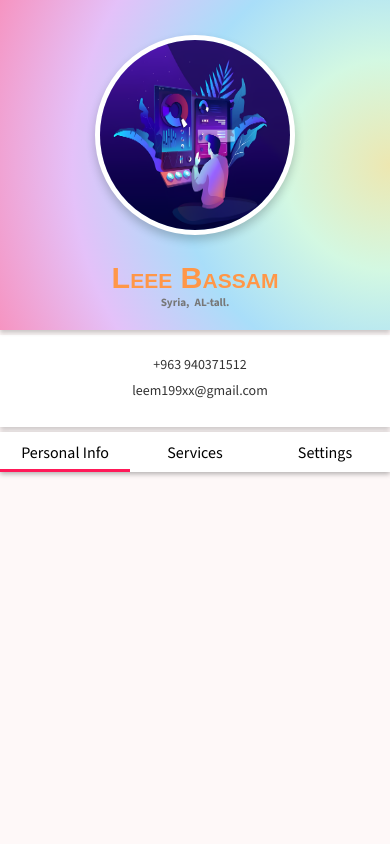
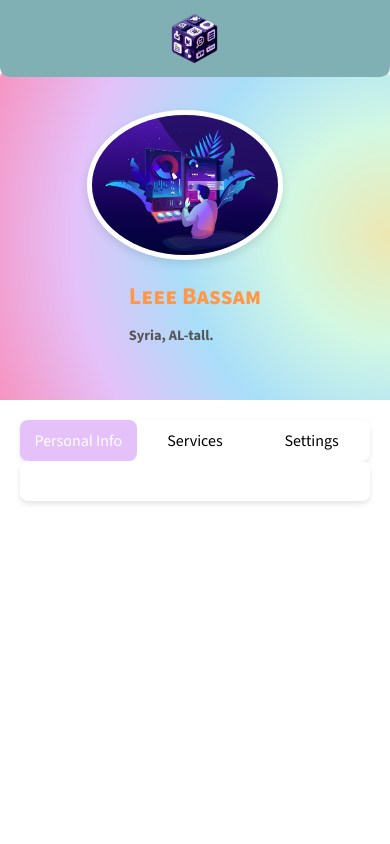
Before and after one commit to BaraaHalabi/Service-Provider-Web, a React (Create React App) app: page /profile in a window 390 px wide. Shown: the top 844 px of the page. Built offline with nearby package versions, Linux system fonts and the light colour scheme.

Commit message:
user profile

```diff
--- a/src/App.js
+++ b/src/App.js
@@ -29,7 +29,15 @@ export default function App() {
             </Layout>
           }
         />
-        <Route path="/profile" element={<UserProfile />} />
+
+        <Route
+          path="/profile"
+          element={
+            <Layout>
+              <UserProfile />
+            </Layout>
+          }
+        />
         <Route path="/login" element={<Login />} />
         <Route path="/sign-up" element={<SignUp />} />
         <Route path="/more-services" element={<MoreServicesPage />} />
--- a/src/login/Login.js
+++ b/src/login/Login.js
@@ -54,6 +54,7 @@ const Login = () => {
   };
 
   return (
+
     <div className={styles.container}>
       <form
         className={styles.formLogin}
--- a/src/pages/NavBar/style.css
+++ b/src/pages/NavBar/style.css
@@ -1,7 +1,7 @@
 nav {
   position: fixed;
   top: 0;
-  border-radius: 0 0 15px 15px;
+  border-radius: 0 0 10px 10px;
   padding: 1.5rem 0;
   background-color: #80afb4;
   width: 100%;
--- a/src/pages/UserProfile/index.tsx
+++ b/src/pages/UserProfile/index.tsx
@@ -1,6 +1,7 @@
 import React, { useState } from "react";
 import "./style.css";
 import pic from "../../img/analytics.png";
+
 const UserProfile = () => {
   const [activeTab, setActiveTab] = useState(0);
 
@@ -9,7 +10,7 @@ const UserProfile = () => {
   };
 
   return (
-    <div>
+    <div className="profile-container">
       {/* Profile Header */}
       <div className="profile-header">
         {/* Profile Image */}
@@ -18,33 +19,28 @@ const UserProfile = () => {
         </div>
         {/* User Name and Address */}
         <div className="profile-nav-info">
-          <h3 className="user-name">Leee Bassam </h3>
+          <h3 className="user-name">Leee Bassam</h3>
           <div className="address">
             <p id="state" className="state">
-              Syria,
+              Syria, AL-tall.
             </p>
-            <span id="country" className="country">
-              AL-tall.
-            </span>
           </div>
         </div>
+      </div>
 
-        {/* Notification */}
-      </div>
       {/* Main Body */}
       <div className="main-bd">
-        {/* Left Side */}
-        <div className="left-side">
+        {/* <div className="left-side">
           <div className="profile-side">
-            {/* Mobile Number and Email */}
             <p className="mobile-no">
               <i className="fa fa-phone"></i>+963 940371512
             </p>
             <p className="user-mail">
               <i className="fa fa-envelope"></i> leem199xx@gmail.com
             </p>
-          </div>
-        </div>
+          </div> */}
+        {/* </div> */}
+
         {/* Right Side */}
         <div className="right-side">
           {/* Navigation */}
@@ -71,29 +67,18 @@ const UserProfile = () => {
             </ul>
           </div>
           {/* Profile Body */}
-          <div className={`profile-body`}>
-            {/* Tabs */}
-            <div
-              className={`profile-posts tab ${activeTab === 0 ? "active" : ""}`}
-            >
+          <div className="profile-body">
+            <div className={`tab ${activeTab === 0 ? "active" : ""}`}>
               {" "}
-              {/* Content for Posts */}{" "}
+              {/* Content for Personal Info */}
             </div>
-            <div
-              className={`profile-reviews tab ${
-                activeTab === 1 ? "active" : ""
-              }`}
-            >
+            <div className={`tab ${activeTab === 1 ? "active" : ""}`}>
               {" "}
-              {/* Content for Reviews */}{" "}
+              {/* Content for Services */}
             </div>
-            <div
-              className={`profile-settings tab ${
-                activeTab === 2 ? "active" : ""
-              }`}
-            >
+            <div className={`tab ${activeTab === 2 ? "active" : ""}`}>
               {" "}
-              {/* Content for Settings */}{" "}
+              {/* Content for Settings */}
             </div>
           </div>
         </div>
--- a/src/pages/UserProfile/style.css
+++ b/src/pages/UserProfile/style.css
@@ -1,10 +1,16 @@
 @import url("https://fonts.googleapis.com/css?family=Poppins&display=swap");
 @import url("https://fonts.googleapis.com/css?family=Bree+Serif&display=swap");
 
-* {
-  margin: 0;
-  padding: 0;
+.profile-container {
+  height: 100vh;
+  width: 100%;
+  margin: 70px auto;
+  background: #fff;
+  border-radius: 8px;
+  box-shadow: 0 4px 8px rgba(0, 0, 0, 0.1);
+  overflow: hidden;
 }
+
 .profile-header {
   background: radial-gradient(
     circle at right,
@@ -14,65 +20,46 @@
     #e4c1f9,
     #f694c1
   );
-
-  /* background: linear-gradient(
-    135deg,
-    rgba(164, 0, 0, 0.1),
-    rgba(255, 255, 255, 0)
-  );
-  backdrop-filter: blur(10px);
-  -webkit-backdrop-filter: blur(10px);
-  border-radius: 20px;
-  border: 1px solid rgba(255, 255, 255, 0.18);
-  box-shadow: 0 8px 32px 0 rgba(0, 0, 0, 0.1);  */
-
-  width: 100%;
   display: flex;
-  height: 190px;
+  align-items: center;
+  padding: 40px;
   position: relative;
-  box-shadow: 0px 3px 4px rgba(0, 0, 0, 0.2);
 }
 
 .profile-img {
-  float: left;
-  width: 340px;
-  height: 200px;
+  flex: 0 0 150px;
+  height: 150px;
+  margin-right: 20px;
 }
+
 
 .profile-img img {
   border-radius: 50%;
-  height: 230px;
-  width: 230px;
+  width: 100%;
+  height: 100%;
   border: 5px solid #fff;
-  box-shadow: 0px 5px 10px rgba(0, 0, 0, 0.2);
-  position: absolute;
-  left: 35px;
-  top: 35px;
-  z-index: 5;
-  background: #fff;
+  box-shadow: 0 4px 8px rgba(0, 0, 0, 0.1);
 }
 
 .profile-nav-info {
-  float: left;
+  flex: 1;
   display: flex;
   flex-direction: column;
   justify-content: center;
-  padding-top: 60px;
 }
 
 .profile-nav-info h3 {
+  margin: 0;
+  font-size: 1.8rem;
+  font-weight: bold;
   font-variant: small-caps;
-  font-size: 2rem;
-  font-family: sans-serif;
-  font-weight: bold;
-  /* align-items: center; */
-  /* text-align: center; */
 }
 
 .profile-nav-info .address {
   display: flex;
   font-weight: bold;
-  color: #777;
+  color: #555;
+  margin-top: 0px;
 }
 
 .profile-nav-info .address p {
@@ -80,22 +67,27 @@
 }
 
 .main-bd {
-  width: 100%;
   display: flex;
+  padding: 20px;
+}
+
+.left-side,
+.right-side {
+  flex: 1;
 }
 
 .profile-side {
-  width: 300px;
   background: #fff;
-  box-shadow: 0px 3px 5px rgba(0, 0, 0, 0.2);
-  padding: 100px 30px 20px;
-  z-index: 99;
+  box-shadow: 0 3px 5px rgba(0, 0, 0, 0.1);
+  padding: 20px;
+  border-radius: 8px;
+  text-align: center;
 }
 
 .profile-side p {
-  margin-bottom: 7px;
   color: #333;
   font-size: 14px;
+  margin: 10px 0;
 }
 
 .profile-side p i {
@@ -103,161 +95,69 @@
   margin-right: 10px;
 }
 
-.mobile-no i {
-  transform: rotateY(180deg);
-  color: #e40046;
-}
-
-.profile-btn {
-  display: flex;
-}
-
 .nav ul {
   display: flex;
   justify-content: space-around;
   list-style-type: none;
-  height: 40px;
+  padding: 0;
+  margin: 0;
   background: #fff;
-  box-shadow: 0px 2px 5px rgba(0, 0, 0, 0.3);
+  box-shadow: 0 2px 5px rgba(0, 0, 0, 0.1);
+  border-radius: 8px;
 }
 
 .nav ul li {
-  box-sizing: border-box;
+  flex: 1;
+  text-align: center;
   padding: 10px;
-  width: 100%;
   cursor: pointer;
-  text-align: center;
   transition: all 0.2s ease-in-out;
 }
 
 .nav ul li:hover,
 .nav ul li.active {
-  box-shadow: 0px -3px 0px rgba(288, 0, 70, 0.9) inset;
+  background: #e4c1f9;
+  color: #fff;
+  border-radius: 8px;
 }
 
 .profile-body {
   width: 100%;
-  z-index: -1;
 }
 
 .tab {
   display: none;
 }
 
-.tab {
+.tab.active {
+  display: block;
   padding: 20px;
-  width: 100%;
-  text-align: center;
+  background: #fff;
+  box-shadow: 0 3px 5px rgba(0, 0, 0, 0.1);
+  border-radius: 8px;
 }
 
-.nav {
-  width: 100%;
-}
-
-.main-bd .right-side {
-  flex: 1;
-}
-@media (max-width: 710) {
-  .profile-side {
-    width: 250px;
-    padding: 90px 15px 20px;
-  }
-
-  .profile-img img {
-    height: 200px;
-    width: 200px;
-    left: 50px;
-    top: 50px;
-  }
-  .profile-nav-info h3 {
-    justify-content: center;
-  }
-}
-
-@media (max-width: 910px) {
+@media (max-width: 768px) {
   .profile-header {
-    display: flex;
-    height: 100%;
     flex-direction: column;
     text-align: center;
-    padding-bottom: 20px;
   }
 
   .profile-img {
-    float: left;
-    width: 100%;
-    height: 200px;
-  }
-
-  .profile-img img {
-    position: relative;
-    height: 200px;
-    width: 200px;
-    left: 0px;
-  }
-
-  .profile-nav-info {
-    text-align: center;
-  }
-  .profile-nav-info h3 {
-    /* text-align: center; */
-    justify-content: center;
-  }
-
-  .profile-option {
-    right: 20px;
-    top: 75%;
-    transform: translateY(50%);
+    margin-bottom: 20px;
   }
 
   .main-bd {
     flex-direction: column;
-    padding-right: 0;
   }
+}
 
-  .profile-side {
-    width: 100%;
-    text-align: center;
-    padding: 20px;
-    margin: 5px 0;
+@media (max-width: 480px) {
+  .profile-nav-info h3 {
+    font-size: 1.5rem;
   }
 
   .profile-nav-info .address {
-    justify-content: center;
+    font-size: 0.9rem;
   }
 }
-
-@media (max-width: 400px) {
-  .profile-option {
-    width: 30px;
-    height: 30px;
-    position: absolute;
-    right: 15px;
-    top: 83%;
-  }
-
-  .profile-option .notification .alert-message {
-    top: -3px;
-    right: -4px;
-    padding: 4px;
-    height: 15px;
-    width: 15px;
-    font-size: 0.7rem;
-  }
-
-  .profile-nav-info h3 {
-    font-size: 1.9rem;
-  }
-
-  .profile-nav-info .address p,
-  .profile-nav-info .address span {
-    font-size: 0.7rem;
-  }
-}
-
-.tab h1 {
-  font-family: "Bree Serif", sans-serif;
-  display: flex;
-  justify-content: center;
-  margin: 20px auto;
-}
```
Also changed, not shown: src/pages/UserProfile/Constant.js (deleted, +0 -10 lines).
